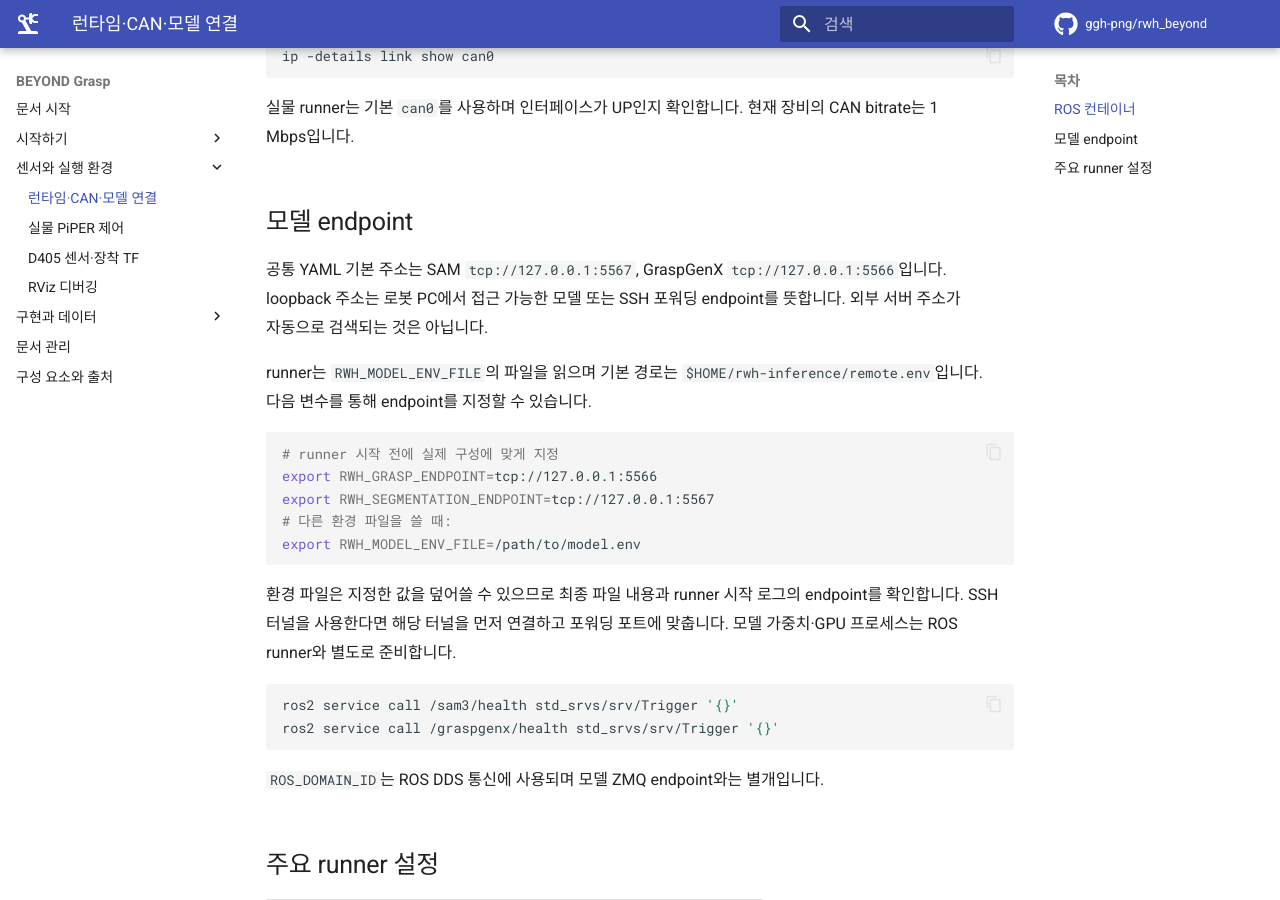
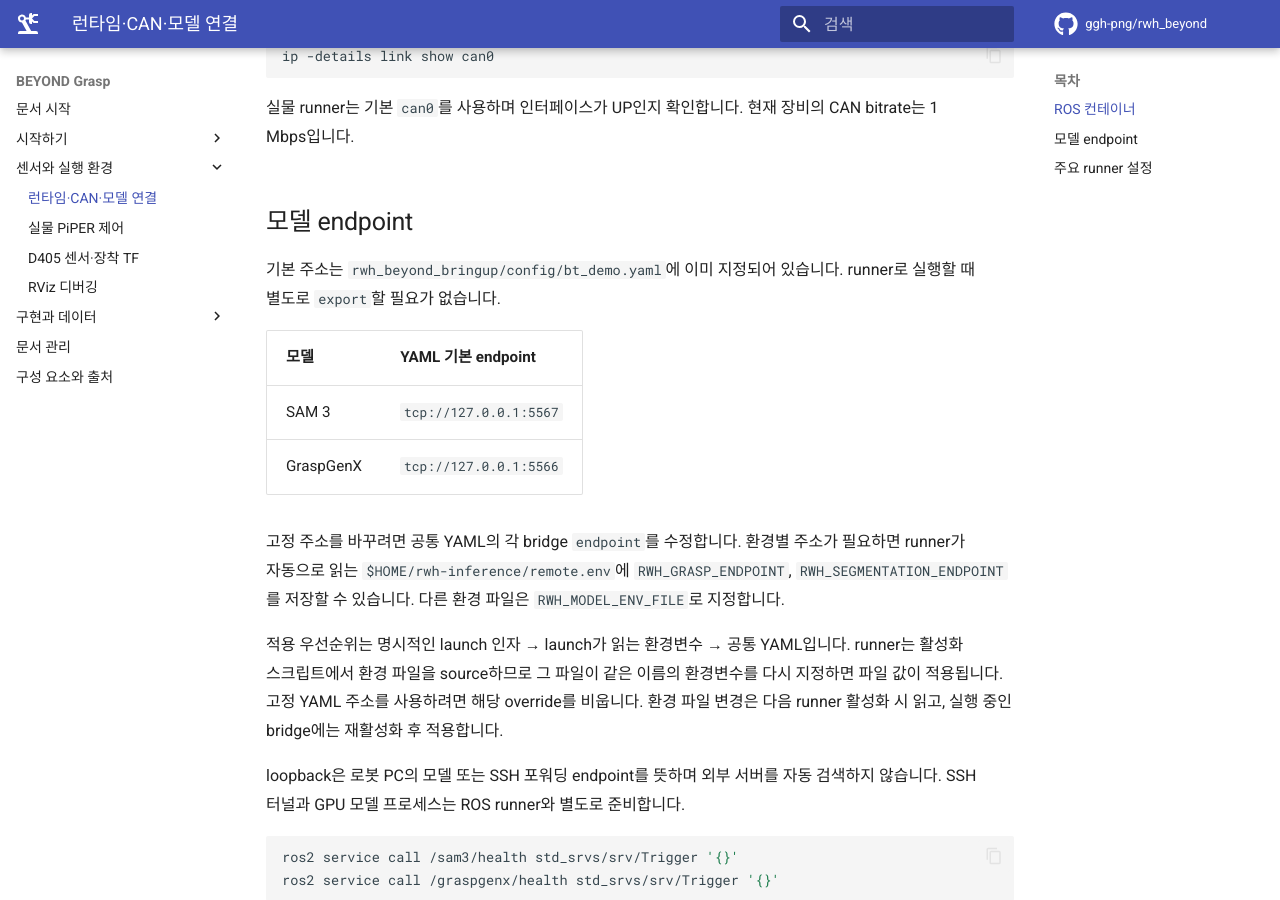
Before and after one commit to ggh-png/rwh_beyond, an MkDocs documentation site: the page built from docs/piper-runtime.md, in a window 1280 px wide and 900 px high, scrolled down 442 px. Built offline with MkDocs 1.6.1 and Material for MkDocs 9.7.7, drawn with Linux system fonts in a browser that asks for light colours; comment, search, counter and statistics services are not loaded.

Commit message:
Clarify runner uses configured endpoints without manual exports

````diff
--- a/docs/piper-runtime.md
+++ b/docs/piper-runtime.md
@@ -22,24 +22,26 @@ ip -details link show can0
 
 ## 모델 endpoint
 
-공통 YAML 기본 주소는 SAM `tcp://127.0.0.1:5567`, GraspGenX `tcp://127.0.0.1:5566`입니다.
-loopback 주소는 로봇 PC에서 접근 가능한 모델 또는 SSH 포워딩 endpoint를 뜻합니다.
-외부 서버 주소가 자동으로 검색되는 것은 아닙니다.
+기본 주소는 `rwh_beyond_bringup/config/bt_demo.yaml`에 이미 지정되어 있습니다.
+runner로 실행할 때 별도로 `export`할 필요가 없습니다.
 
-runner는 `RWH_MODEL_ENV_FILE`의 파일을 읽으며 기본 경로는 `$HOME/rwh-inference/remote.env`입니다.
-다음 변수를 통해 endpoint를 지정할 수 있습니다.
+| 모델 | YAML 기본 endpoint |
+|---|---|
+| SAM 3 | `tcp://127.0.0.1:5567` |
+| GraspGenX | `tcp://127.0.0.1:5566` |
 
-```bash
-# runner 시작 전에 실제 구성에 맞게 지정
-export RWH_GRASP_ENDPOINT=tcp://127.0.0.1:5566
-export RWH_SEGMENTATION_ENDPOINT=tcp://127.0.0.1:5567
-# 다른 환경 파일을 쓸 때:
-export RWH_MODEL_ENV_FILE=/path/to/model.env
-```
+고정 주소를 바꾸려면 공통 YAML의 각 bridge `endpoint`를 수정합니다.
+환경별 주소가 필요하면 runner가 자동으로 읽는 `$HOME/rwh-inference/remote.env`에
+`RWH_GRASP_ENDPOINT`, `RWH_SEGMENTATION_ENDPOINT`를 저장할 수 있습니다.
+다른 환경 파일은 `RWH_MODEL_ENV_FILE`로 지정합니다.
 
-환경 파일은 지정한 값을 덮어쓸 수 있으므로 최종 파일 내용과 runner 시작 로그의 endpoint를 확인합니다.
-SSH 터널을 사용한다면 해당 터널을 먼저 연결하고 포워딩 포트에 맞춥니다.
-모델 가중치·GPU 프로세스는 ROS runner와 별도로 준비합니다.
+적용 우선순위는 명시적인 launch 인자 → launch가 읽는 환경변수 → 공통 YAML입니다.
+runner는 활성화 스크립트에서 환경 파일을 source하므로 그 파일이 같은 이름의 환경변수를
+다시 지정하면 파일 값이 적용됩니다. 고정 YAML 주소를 사용하려면 해당 override를 비웁니다.
+환경 파일 변경은 다음 runner 활성화 시 읽고, 실행 중인 bridge에는 재활성화 후 적용합니다.
+
+loopback은 로봇 PC의 모델 또는 SSH 포워딩 endpoint를 뜻하며 외부 서버를 자동 검색하지 않습니다.
+SSH 터널과 GPU 모델 프로세스는 ROS runner와 별도로 준비합니다.
 
 ```bash
 ros2 service call /sam3/health std_srvs/srv/Trigger '{}'
````
